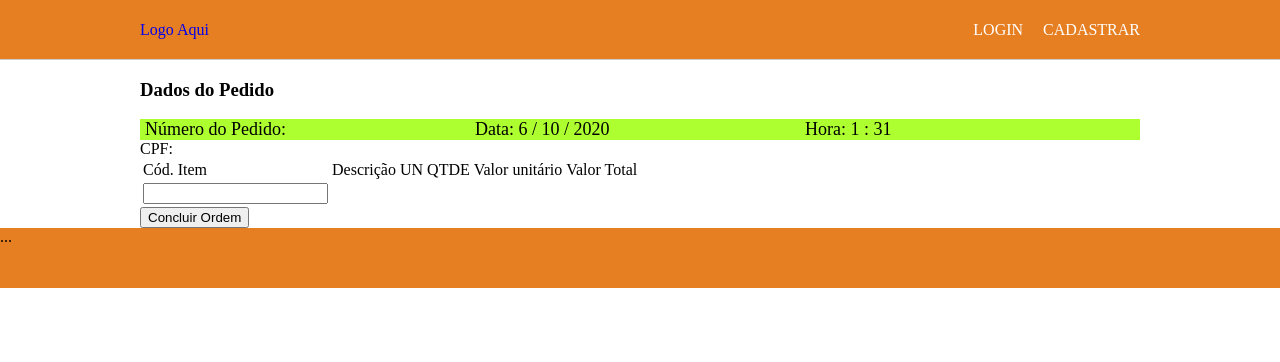
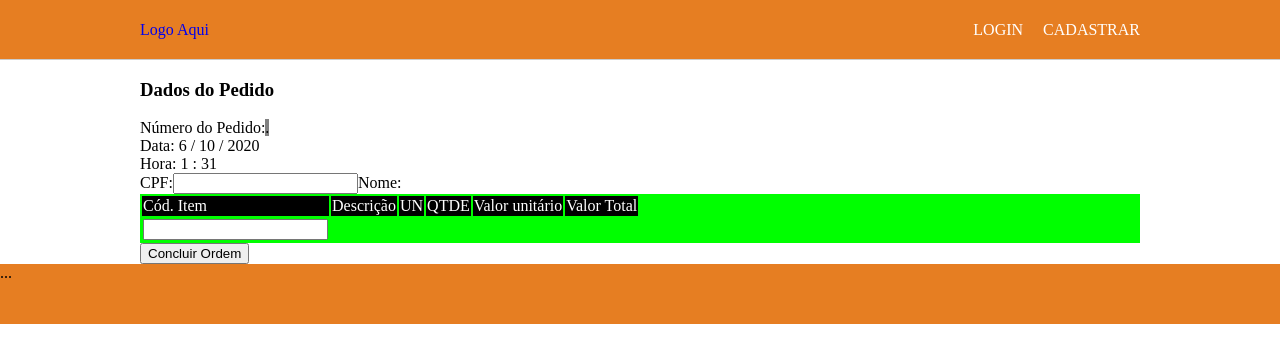
Before and after one commit to mauroweber/Projeto-Conclus-o---PetShop, a React (Create React App) app: page /order in a window 1280 px wide. Shown: the top 362 px of the page. Built offline with nearby package versions, Linux system fonts and the light colour scheme; no server answers.

Commit message:
Incluindo a pagina de cadastrar produto

```diff
--- a/src/Routes.js
+++ b/src/Routes.js
@@ -8,6 +8,7 @@ import About from "./pages/About";
 import NotFound from "./pages/NotFound";
 import AddClient from "./pages/AddClient";
 import Order from "./pages/Order";
+import AddProduct from "./pages/AddProduct"
 
 export default () => {
   return (
@@ -27,6 +28,9 @@ export default () => {
       <Route exact path="/addclient">
         <AddClient />
       </Route>
+      <Route exac path="/addproduct">
+        <AddProduct />
+      </Route>
       <Route exact path="/order">
         <Order />
       </Route>
--- /dev/null
+++ b/src/pages/AddProduct/index.js
@@ -0,0 +1,16 @@
+import { formatMs } from '@material-ui/core'
+import React from 'react'
+import { PageArea } from './styled'
+import { PageContainer } from '../../components/MainComponets'
+
+function Page(){
+  return(
+    <PageContainer>
+      <PageArea>
+
+      </PageArea>
+    </PageContainer>
+  )
+}
+
+export default Page;
--- /dev/null
+++ b/src/pages/AddProduct/styled.js
@@ -0,0 +1,5 @@
+import styled from 'styled-components'
+
+export const PageArea = styled.div`
+
+`;
--- a/src/pages/Order/index.js
+++ b/src/pages/Order/index.js
@@ -8,6 +8,7 @@ function Page() {
 
   const [ client, setClient ] = useState('');
   const [ prodID, setProdId ] = useState('');
+  const [ cpf, setCpf ] = useState('');
 
   return(
    <div>
@@ -19,7 +20,7 @@ function Page() {
               <div className="order">
                 <div className="order--area">
                   <label>Número do Pedido:</label>
-                  <label className="nOrder"></label>
+                  <label className="nOrder">.</label>
                 </div>
                 <div className="order--area">
                   <label>Data: </label>
@@ -32,7 +33,10 @@ function Page() {
               </div>
                 <div className="client">
                   <label>CPF:</label>
+                  <input value={cpf}></input>
+                  <label>Nome: </label>
                   <label>{client}</label>
+
                 </div>
                 <div className="order-table-area">
                   <table>
--- a/src/pages/Order/styled.js
+++ b/src/pages/Order/styled.js
@@ -2,32 +2,19 @@ import styled from 'styled-components'
 
 export const PageArea = styled.div`
 
+  .nOrder {
+    background-color: grey;
+    width: 70px;
+  }
 
+  .order-table-area {
+    display: flex;
+    max-width: 1000px;
+    background-color: #00ff00;
+    thead td {
 
-    .order {
-      background-color: greenyellow;
-      justify-content: center;
-      font-size: 18px;
-      display: flex;
-
-      .order--area {
-        width: 33%;
-      }
-
+      color: #fff;
+      background-color: #000;
     }
-
-    .orde-table-area {
-      display:flex;
-      align-items: center;
-
-      thead {
-        background-color: black;
-        color: white;
-      }
-
-      tbody td input {
-        width: 50px;
-      }
-    }
-
+  }
 `;
```
